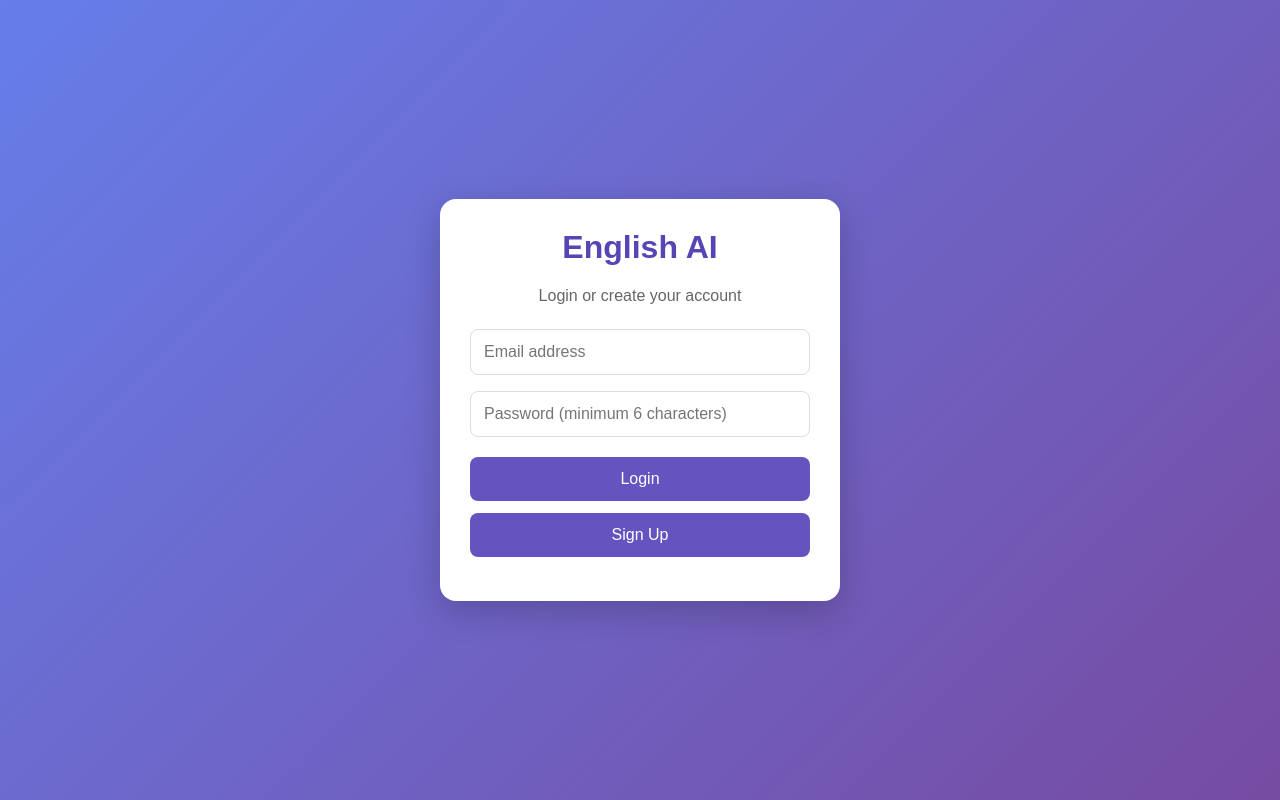
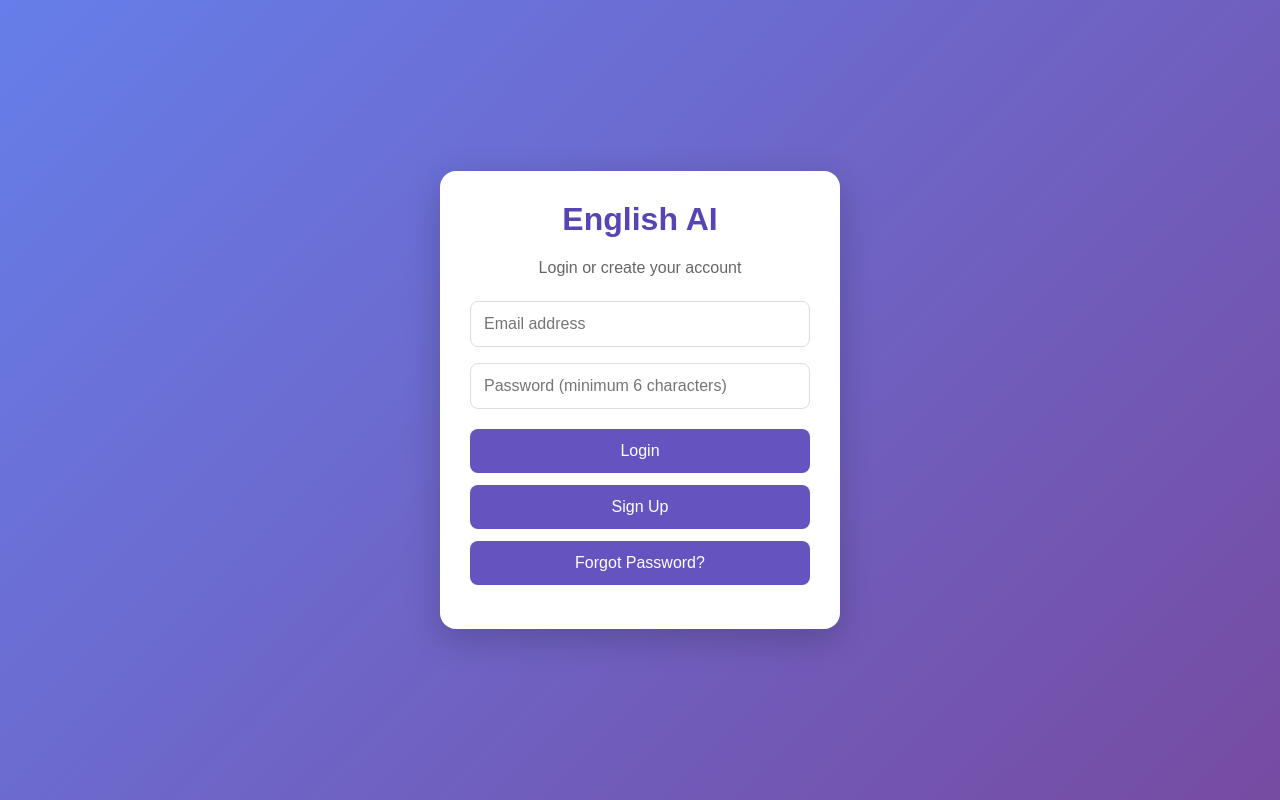
Before and after one commit to ankit55-debug/english-ai, a Flask app: page /login in a window 1280 px wide. Run offline with Flask 3, Linux system fonts and the light colour scheme; parts of the project's set-up code (start-up, migrations or seed data) failed here and were passed over; some libraries are stand-ins or nearby versions.

Commit message:
Update login.html

```diff
--- a/templates/login.html
+++ b/templates/login.html
@@ -97,6 +97,9 @@
         <button type="button" id="signupButton">
             Sign Up
         </button>
+        <button type="button" id="forgotPasswordButton">
+            Forgot Password?
+        </button>
     </form>
 
     <p id="status" role="status"></p>
```
